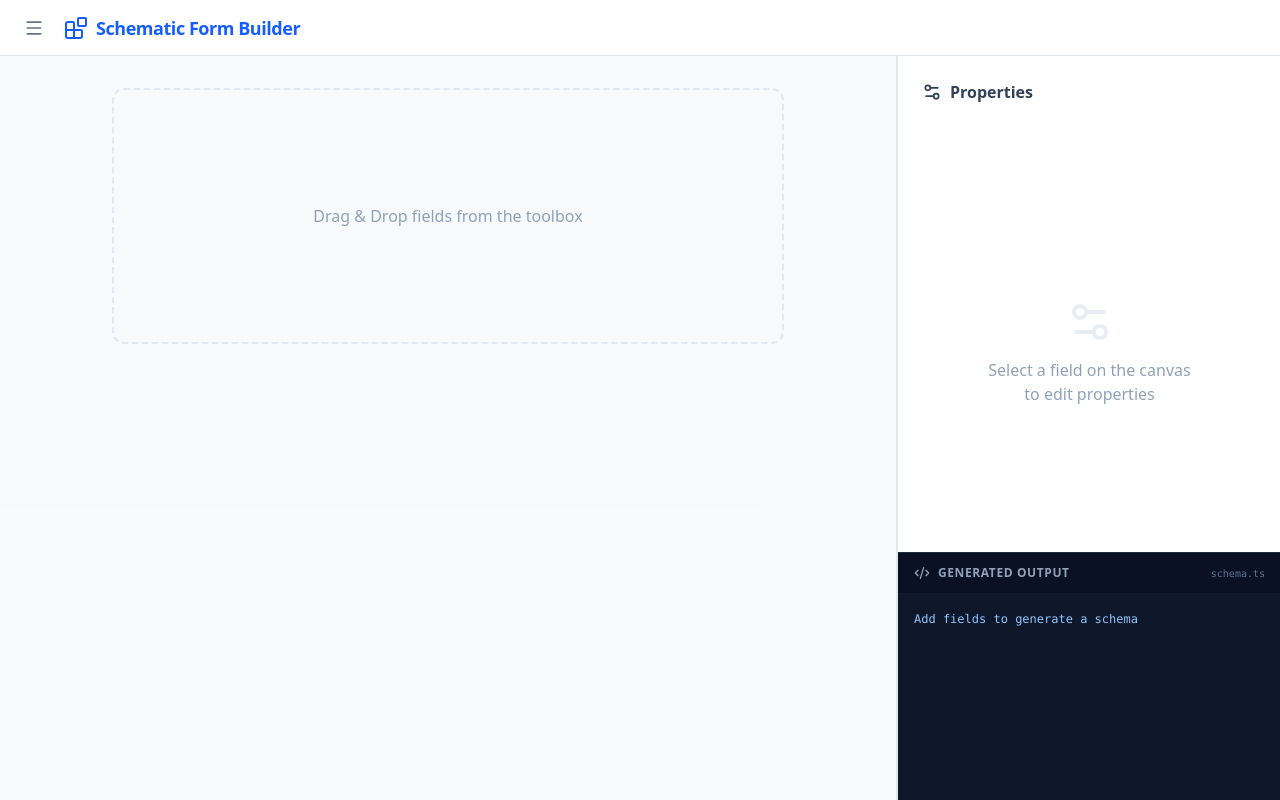
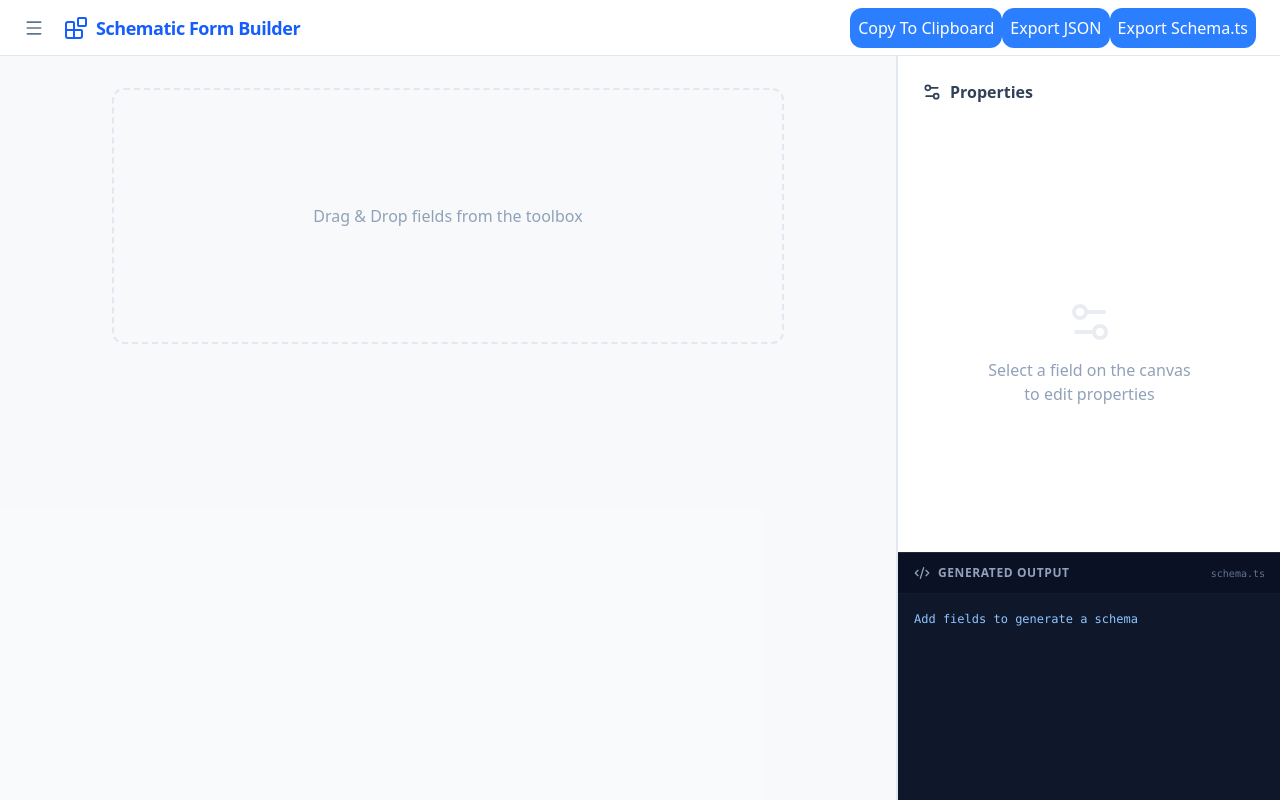
Before and after one commit to MrAghaei/Schematic-Form-Builder, a React (Vite) app: page / in a window 1280 px wide. Built offline with nearby package versions, Linux system fonts and the light colour scheme.

Commit message:
[#104-IMPLEMENT] Implement useExport Hook

```diff
--- a/src/App.tsx
+++ b/src/App.tsx
@@ -2,35 +2,29 @@ import { useState } from "react";
 import { Canvas } from "./components/Canvas";
 import { PropertiesPanel } from "./components/PropertiesPanel";
 import { Sidebar } from "./components/Sidebar";
-import { Blocks, Menu } from "lucide-react";
-import clsx from "clsx"; // Make sure to import clsx
+import clsx from "clsx";
+import { useExport } from "./hooks/useExport";
+import { generateZodSchema } from "./utils/code-generator";
+import { useFormStore } from "./stores/useFormStore";
+import Header from "./components/Header";
 
 function App() {
-  // State to track if the sidebar is open or closed
-  const [isSidebarOpen, setIsSidebarOpen] = useState(false); // Closed by default on mobile is usually better
+  const [isSidebarOpen, setIsSidebarOpen] = useState(false);
+  const { copyToClipboard, exportJSON, exportZodCode } = useExport();
+  const { fields } = useFormStore();
+
+  function handleCopyToClipboard() {
+    const zodSchema = generateZodSchema(fields);
+    copyToClipboard(zodSchema);
+  }
 
   return (
     <div className="flex flex-col h-screen w-full bg-slate-50 text-slate-900 font-sans antialiased overflow-hidden">
-      {/* Header */}
-      <header className="flex items-center justify-between px-4 lg:px-6 h-14 bg-white border-b border-slate-200 shrink-0 z-20">
-        <div className="flex items-center gap-3">
-          {/* Sidebar Toggle Button */}
-          <button
-            onClick={() => setIsSidebarOpen(!isSidebarOpen)}
-            className="p-2 -ml-2 text-slate-500 hover:text-blue-600 hover:bg-blue-50 rounded-lg transition-colors cursor-pointer"
-            aria-label="Toggle Sidebar"
-          >
-            <Menu className="w-5 h-5" />
-          </button>
-
-          <div className="flex items-center gap-2 text-blue-600">
-            <Blocks className="w-6 h-6" />
-            <h1 className="font-bold text-lg tracking-tight hidden sm:block">
-              Schematic Form Builder
-            </h1>
-          </div>
-        </div>
-      </header>
+      <Header
+        isSidebarOpen={isSidebarOpen}
+        setIsSidebarOpen={setIsSidebarOpen}
+        handleCopyToClipboard={handleCopyToClipboard}
+      />
 
       {/* Main Area */}
       <main className="flex flex-col lg:flex-row flex-1 overflow-y-auto lg:overflow-hidden">
--- /dev/null
+++ b/src/components/Header.tsx
@@ -0,0 +1,41 @@
+import { Blocks, Menu } from "lucide-react";
+import Button from "./ui/Button";
+
+interface HeaderProps {
+  isSidebarOpen: boolean;
+  setIsSidebarOpen: (isOpen: boolean) => void;
+  handleCopyToClipboard: () => void;
+}
+
+export default function Header({
+  isSidebarOpen,
+  setIsSidebarOpen,
+  handleCopyToClipboard,
+}: HeaderProps) {
+  return (
+    <header className="flex items-center justify-between px-4 lg:px-6 h-14 bg-white border-b border-slate-200 shrink-0 z-20">
+      <div className="flex items-center gap-3">
+        {/* Sidebar Toggle Button */}
+        <button
+          onClick={() => setIsSidebarOpen(!isSidebarOpen)}
+          className="p-2 -ml-2 text-slate-500 hover:text-blue-600 hover:bg-blue-50 rounded-lg transition-colors cursor-pointer"
+          aria-label="Toggle Sidebar"
+        >
+          <Menu className="w-5 h-5" />
+        </button>
+
+        <div className="flex items-center gap-2 text-blue-600">
+          <Blocks className="w-6 h-6" />
+          <h1 className="font-bold text-lg tracking-tight hidden sm:block">
+            Schematic Form Builder
+          </h1>
+        </div>
+      </div>
+      <div className="flex">
+        <Button onClick={handleCopyToClipboard}>Copy To Clipboard</Button>
+        <Button>Export JSON</Button>
+        <Button>Export Schema.ts</Button>
+      </div>
+    </header>
+  );
+}
--- /dev/null
+++ b/src/components/ui/Button.tsx
@@ -0,0 +1,13 @@
+export default function Button({
+  children,
+  ...props
+}: React.ButtonHTMLAttributes<HTMLButtonElement>) {
+  return (
+    <button
+      {...props}
+      className="cursor-pointer bg-blue-500 text-white rounded-xl p-2"
+    >
+      {children}
+    </button>
+  );
+}
--- /dev/null
+++ b/src/hooks/useExport.ts
@@ -0,0 +1,39 @@
+import type { FormField } from "../types/form";
+import { generateZodSchema } from "../utils/code-generator";
+
+export const useExport = () => {
+  const downloadFile = (fileName: string, content: string, type: string) => {
+    const blob = new Blob([content], { type });
+    const url = URL.createObjectURL(blob);
+
+    const link = document.createElement("a");
+    link.href = url;
+    link.download = fileName;
+
+    document.body.appendChild(link);
+    link.click();
+    document.body.removeChild(link);
+    URL.revokeObjectURL(url);
+  };
+
+  const exportJSON = (fields: FormField[]) => {
+    const jsonString = JSON.stringify(fields, null, 2);
+    downloadFile("schematic-form-builder.json", jsonString, "application/json");
+  };
+
+  const exportZodCode = (fields: FormField[]) => {
+    const codeString = generateZodSchema(fields);
+    downloadFile("schema.ts", codeString, "text/typescript");
+  };
+
+  const copyToClipboard = async (text: string): Promise<boolean> => {
+    try {
+      await navigator.clipboard.writeText(text);
+      return true;
+    } catch (error) {
+      console.log("Failed to copy to clipboard", error);
+      return false;
+    }
+  };
+  return { exportJSON, exportZodCode, copyToClipboard };
+};
```
